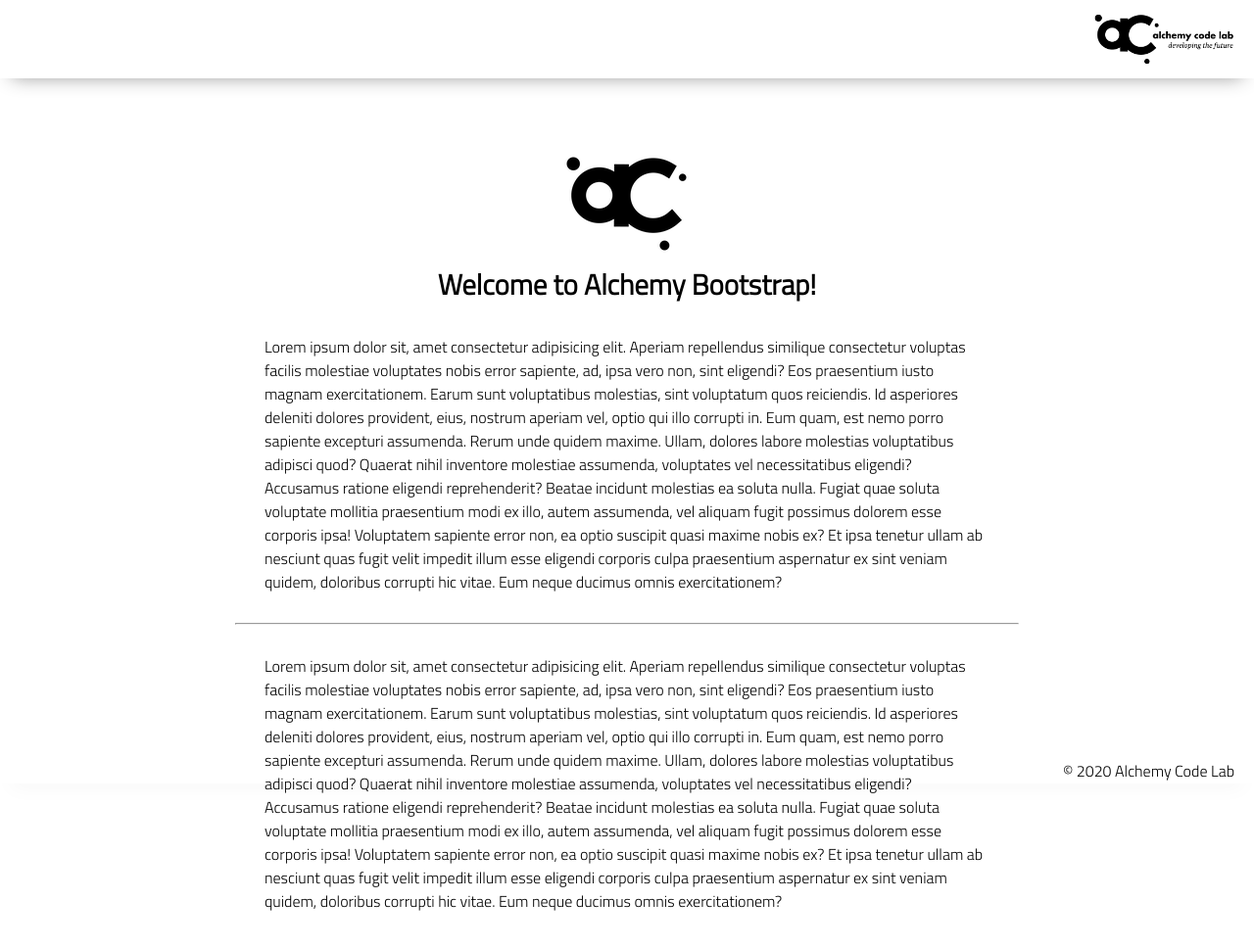
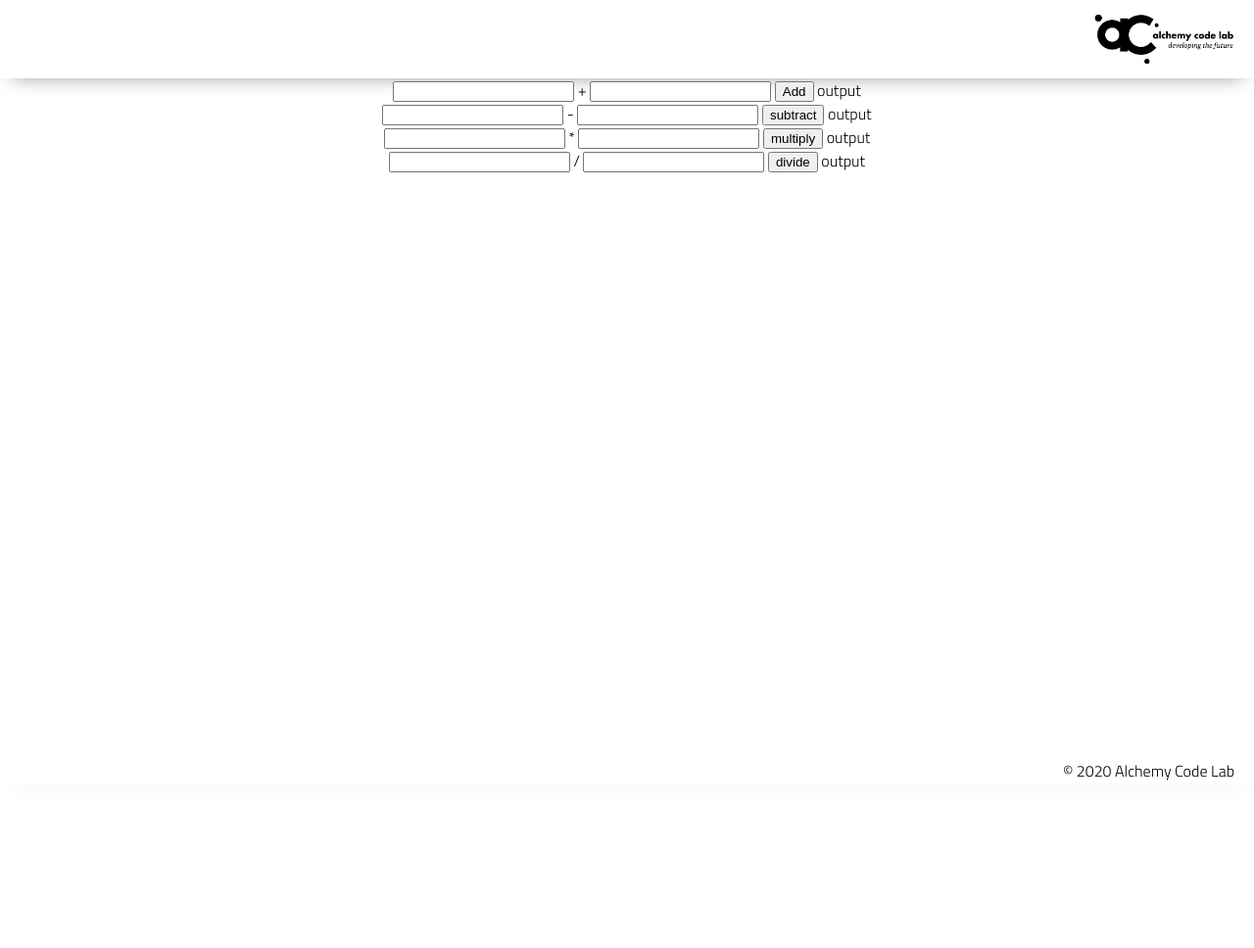
Before and after one commit to gabrielsimek/new-calculator, a plain HTML site: page index.html in a window 1280 px wide. Shown: the whole page at 98% size. After the commit the page ends 800 px from the top, so only its background shows below. Drawn offline with Linux system fonts and the light colour scheme.

Commit message:
some more changes

```diff
--- a/app.js
+++ b/app.js
@@ -1,5 +1,23 @@
-// import functions and grab DOM elements
 
-// initialize state
 
-// set event listeners to update state and DOM
+import { addHandler, divideHandler, multiplyHandler, subtractHandler } from './handlers'
+
+
+const addButton = document.getElementById('add-button');
+
+const subtractButton = document.getElementById('subtract-button');
+
+const multiplyButton = document.getElementById('multiply-button');
+
+const divideButton = document.getElementById('divide-button');
+
+
+
+addButton.addEventListener('click', addHandler)
+
+subtractButton.addEventListener('click', subtractHandler)
+
+
+multiplyButton.addEventListener('click', multiplyHandler)
+
+divideButton.addEventListener('click', divideHandler);
--- /dev/null
+++ b/handlers.js
@@ -0,0 +1,51 @@
+import { add, subtract, multiply, divide } from './utils.js';
+
+
+
+const input1Add = document.getElementById('add-input-1');
+const input2Add = document.getElementById('add-input-2');
+const addOutput = document.getElementById('add-output');
+
+const input1Subtract = document.getElementById('subtract-input-1');
+const input2Subtract = document.getElementById('subtract-input-2');
+const subtractOutput = document.getElementById('subtract-output');
+
+const input1Multiply = document.getElementById('multiply-input-1');
+const input2Multiply = document.getElementById('multiply-input-2');
+const multiplyOutput = document.getElementById('multiply-output');
+
+const input1Divide = document.getElementById('divide-input-1');
+const input2Divide = document.getElementById('divide-input-2');
+const divideOutput = document.getElementById('divide-output');
+
+export function addHandler() {
+
+    const numOne = Number(input1Add.value);
+    const numTwo = Number(input2Add.value);
+    const sum = add(numOne, numTwo)
+    addOutput.textContent = sum;
+
+}
+
+export function subtractHandler() {
+    const numOne = Number(input1Subtract.value);
+    const numTwo = Number(input2Subtract.value);
+    const sum = subtract(numOne, numTwo);
+    subtractOutput.textContent = sum;
+}
+
+export function multiplyHandler() {
+
+    const numOne = Number(input1Multiply.value);
+    const numTwo = Number(input2Multiply.value);
+    const sum = multiply(numOne, numTwo)
+    multiplyOutput.textContent = sum;
+
+}
+
+export function divideHandler() {
+    const numOne = Number(input1Divide.value);
+    const numTwo = Number(input2Divide.value);
+    const sum = divide(numOne, numTwo)
+    divideOutput.textContent = sum;
+}
--- a/index.html
+++ b/index.html
@@ -19,30 +19,34 @@
         </div>
     </header>
     <main>
-        <section class="main-section">
-            <img class="main-logo" src="assets/alchemy-logo.png"/>
-            <h2>
-                Welcome to Alchemy Bootstrap!
-            </h2>
-
-            <content>
-            <p>
-                Lorem ipsum dolor sit, amet consectetur adipisicing elit. Aperiam repellendus similique consectetur voluptas facilis molestiae voluptates nobis error sapiente, ad, ipsa vero non, sint eligendi? Eos praesentium iusto magnam exercitationem.
-                Earum sunt voluptatibus molestias, sint voluptatum quos reiciendis. Id asperiores deleniti dolores provident, eius, nostrum aperiam vel, optio qui illo corrupti in. Eum quam, est nemo porro sapiente excepturi assumenda.
-                Rerum unde quidem maxime. Ullam, dolores labore molestias voluptatibus adipisci quod? Quaerat nihil inventore molestiae assumenda, voluptates vel necessitatibus eligendi? Accusamus ratione eligendi reprehenderit? Beatae incidunt molestias ea soluta nulla.
-                Fugiat quae soluta voluptate mollitia praesentium modi ex illo, autem assumenda, vel aliquam fugit possimus dolorem esse corporis ipsa! Voluptatem sapiente error non, ea optio suscipit quasi maxime nobis ex?
-                Et ipsa tenetur ullam ab nesciunt quas fugit velit impedit illum esse eligendi corporis culpa praesentium aspernatur ex sint veniam quidem, doloribus corrupti hic vitae. Eum neque ducimus omnis exercitationem?
-            </p>
-            <hr />
-            <p>
-                Lorem ipsum dolor sit, amet consectetur adipisicing elit. Aperiam repellendus similique consectetur voluptas facilis molestiae voluptates nobis error sapiente, ad, ipsa vero non, sint eligendi? Eos praesentium iusto magnam exercitationem.
-                Earum sunt voluptatibus molestias, sint voluptatum quos reiciendis. Id asperiores deleniti dolores provident, eius, nostrum aperiam vel, optio qui illo corrupti in. Eum quam, est nemo porro sapiente excepturi assumenda.
-                Rerum unde quidem maxime. Ullam, dolores labore molestias voluptatibus adipisci quod? Quaerat nihil inventore molestiae assumenda, voluptates vel necessitatibus eligendi? Accusamus ratione eligendi reprehenderit? Beatae incidunt molestias ea soluta nulla.
-                Fugiat quae soluta voluptate mollitia praesentium modi ex illo, autem assumenda, vel aliquam fugit possimus dolorem esse corporis ipsa! Voluptatem sapiente error non, ea optio suscipit quasi maxime nobis ex?
-                Et ipsa tenetur ullam ab nesciunt quas fugit velit impedit illum esse eligendi corporis culpa praesentium aspernatur ex sint veniam quidem, doloribus corrupti hic vitae. Eum neque ducimus omnis exercitationem?
-            </p>
-
-        </section>
+        <div>
+            <input id="add-input-1"/>
+            +
+            <input id="add-input-2"/>
+            <button id="add-button">Add</button>
+            <span id="add-output">output</span>
+        </div>
+        <div>
+            <input id="subtract-input-1"/>
+            -
+            <input id="subtract-input-2"/>
+            <button id="subtract-button">subtract</button>
+            <span id="subtract-output">output</span>
+        </div>
+        <div>
+            <input id="multiply-input-1"/>
+            *
+            <input id="multiply-input-2"/>
+            <button id="multiply-button">multiply</button>
+            <span id="multiply-output">output</span>
+        </div>
+        <div>
+            <input id="divide-input-1"/>
+            /
+            <input id="divide-input-2"/>
+            <button id="divide-button">divide</button>
+            <span id="divide-output">output</span>
+        </div>
     </main>
     <footer>
         <div class="copy gutter-right">&copy; 2020 Alchemy Code Lab</div>
```
Also changed, not shown: utils.js (added, +15 -0 lines), 1 other file.
